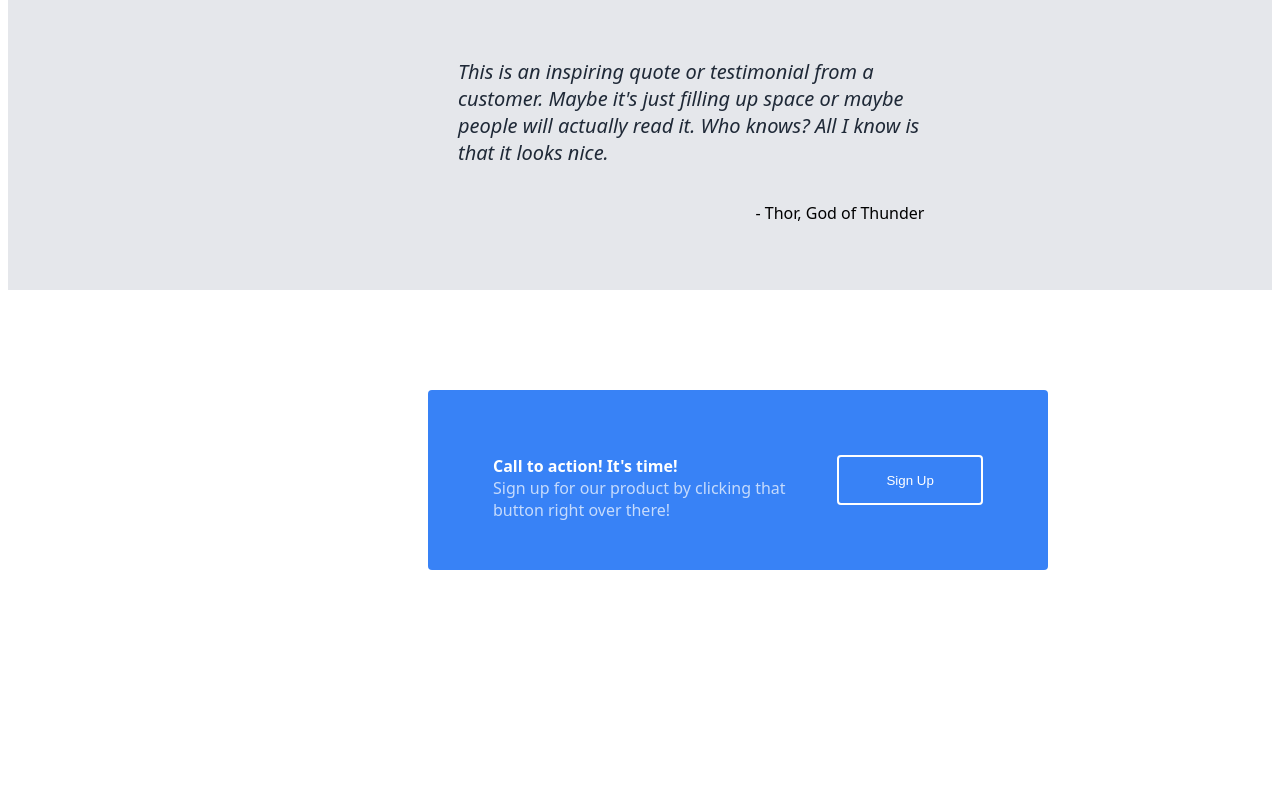
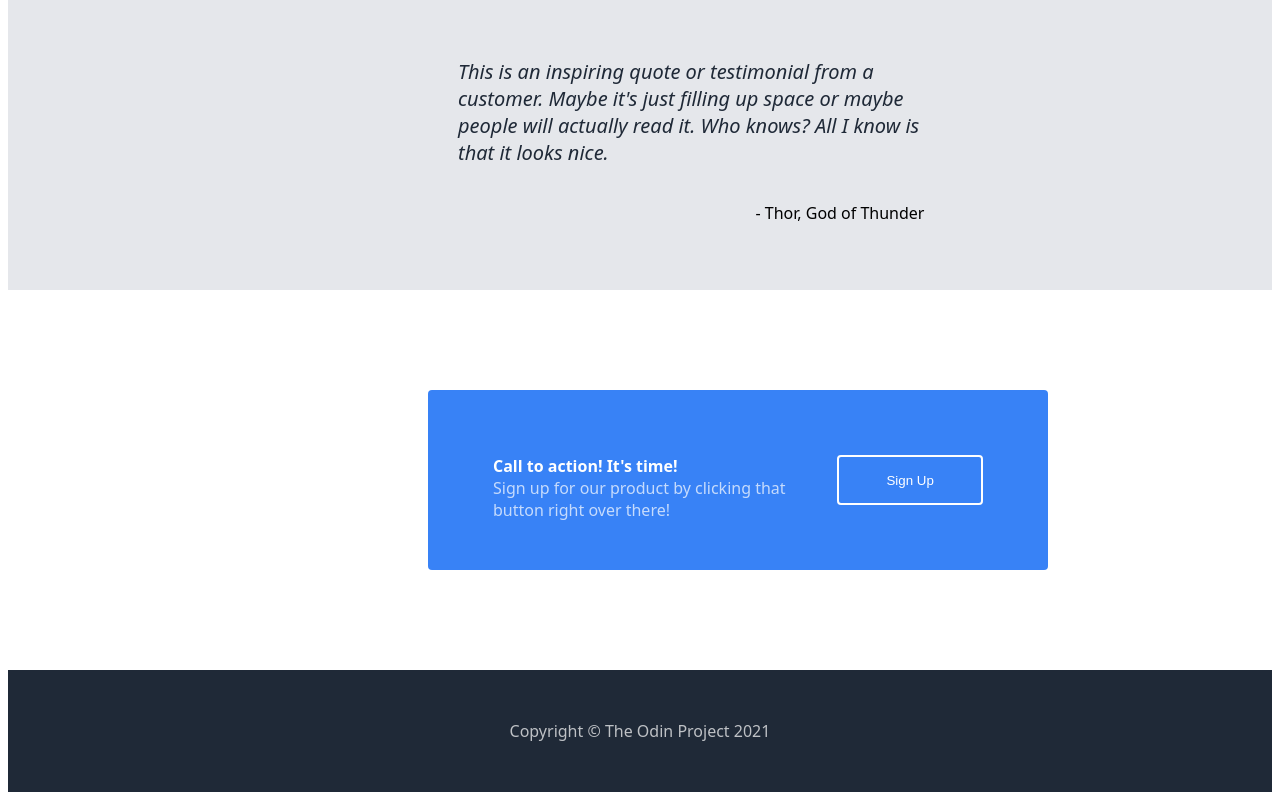
Before and after one commit to NjieB/Landing-Page, a plain HTML site: page index.html in a window 1280 px wide. Shown: the part 993-1793 px from the top of the page. Before the commit the page ends 1663 px from the top, so only its background shows below. Drawn offline with Linux system fonts and the light colour scheme.

Commit message:
footer complete. project finished.

```diff
--- a/index.html
+++ b/index.html
@@ -52,7 +52,7 @@
                   </div>
                   <button class="button-two"> Sign Up </button>
                 </div>
-
+                <p class="footer">Copyright © The Odin Project 2021</p>
         </body>
     </head>
 </html>
--- a/style.css
+++ b/style.css
@@ -187,3 +187,11 @@ align-items: center;
 border-style: solid;
 margin: 5px;
 }
+.footer {
+    background-color: #1F2937;
+    color:rgba(255, 255, 255, 0.71);
+    display: flex;
+    justify-content: center;
+    padding: 50px;
+    margin: 0px;
+}
```
